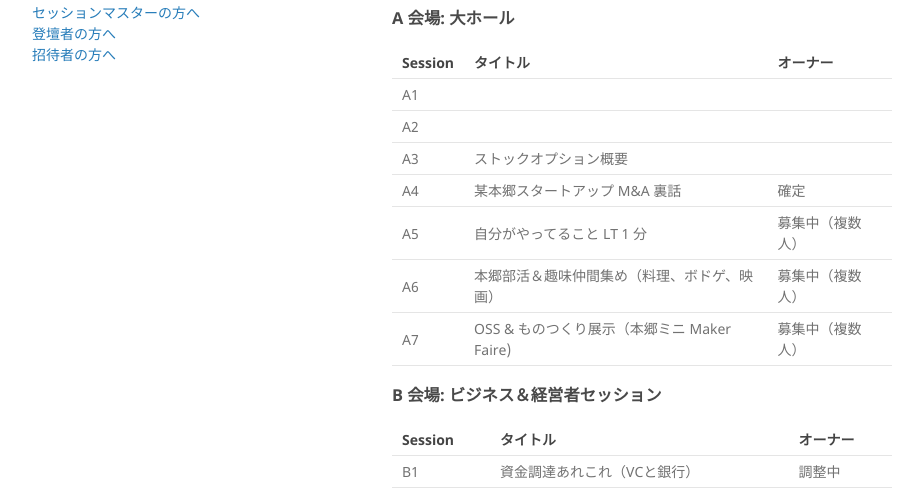
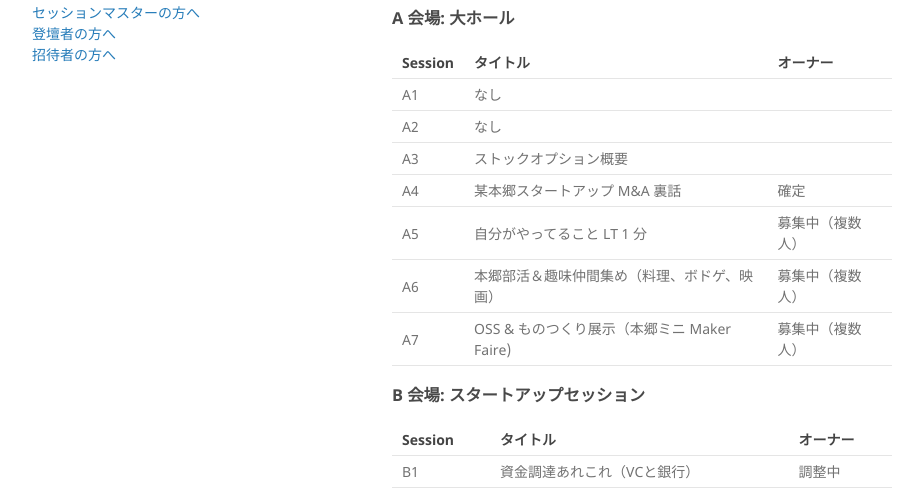
Before and after one commit to hongotechstartup/hongotechstartup.github.io, a Jekyll site: the page built from index.md, in a window 1280 px wide and 900 px high, scrolled down 3471 px. Shown: the part 175-667 px from the top of the window, without its empty margins (178-1101 px from the left). Built offline with Jekyll 4.4.1, drawn with Linux system fonts in a browser that asks for light colours; our own code applies the rules of GitHub Pages for plain Markdown files.

Commit message:
session name changed

```diff
--- a/index.md
+++ b/index.md
@@ -148,15 +148,15 @@
 
 | Session | タイトル | オーナー |
 | ------ | ------ | ------ |
-| A1 |  |  |
-| A2 |  |  |
+| A1 | なし |  |
+| A2 | なし |  |
 | A3 | ストックオプション概要 |  |
 | A4 | 某本郷スタートアップ M&A 裏話 | 確定 |
 | A5 | 自分がやってること LT 1 分 | 募集中（複数人） |
 | A6 | 本郷部活＆趣味仲間集め（料理、ボドゲ、映画） | 募集中（複数人） |
 | A7 | OSS & ものつくり展示（本郷ミニ Maker Faire) | 募集中（複数人） |
 
-### B 会場: ビジネス＆経営者セッション
+### B 会場: スタートアップセッション
 
 | Session | タイトル | オーナー |
 | ------ | ------ | ------ |
```
